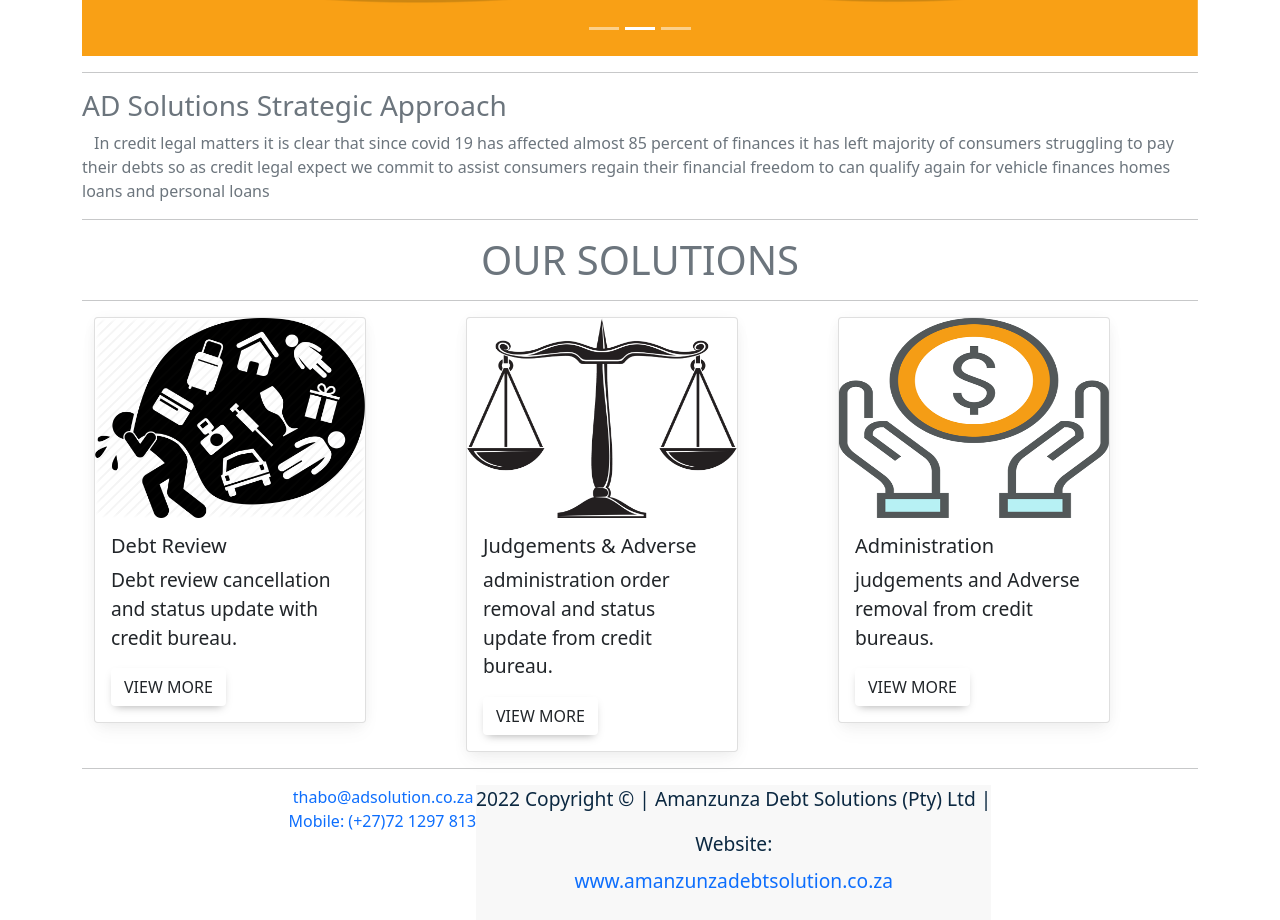
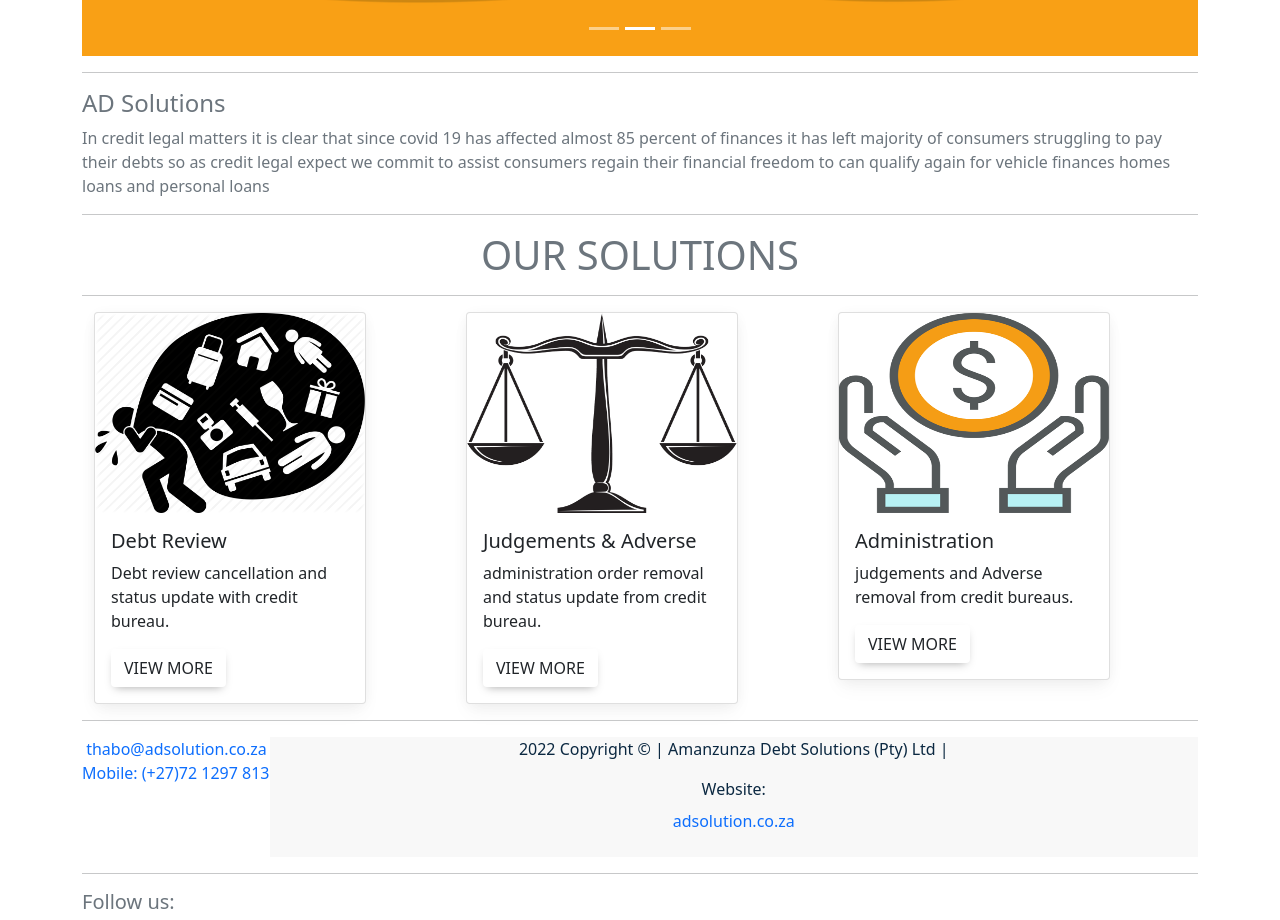
Before and after one commit to Owzaa/amanzunzaapp, a React (Create React App) app: page / in a window 1280 px wide. Shown: the part 540-1460 px from the top of the page. Built offline with nearby package versions, Linux system fonts and the light colour scheme.

Commit message:
commit on master

```diff
--- a/package.json
+++ b/package.json
@@ -3,6 +3,10 @@
   "version": "0.1.0",
   "private": true,
   "dependencies": {
+    "@emotion/react": "^11.9.0",
+    "@emotion/styled": "^11.8.1",
+    "@mui/icons-material": "^5.6.0",
+    "@mui/material": "^5.6.0",
     "@testing-library/jest-dom": "^5.16.3",
     "@testing-library/react": "^12.1.4",
     "@testing-library/user-event": "^13.5.0",
@@ -11,7 +15,6 @@
     "react": "^18.0.0",
     "react-bootstrap": "^2.2.2",
     "react-dom": "^18.0.0",
-    "react-router-dom": "^6.3.0",
     "react-scripts": "5.0.0",
     "web-vitals": "^2.1.4"
   },
--- a/public/index.html
+++ b/public/index.html
@@ -22,7 +22,7 @@
 
 
       </head>
-  <body class="mb-4">
+  <body >
     <noscript>You need to enable JavaScript to run this app.</noscript>
     <div id="root"></div>
     <!--
--- a/src/Components/Home/Home.js
+++ b/src/Components/Home/Home.js
@@ -47,8 +47,8 @@ fluid
 </Carousel>
 <hr></hr>
 <div className="aboutusContainer">
-<h3 className="text-muted">AD Solutions Strategic Approach</h3>
-<span className="container text-muted">In credit legal matters it is clear that since covid 19 has affected almost
+<h4 className="text-muted">AD Solutions </h4>
+<span className="Container text-muted">In credit legal matters it is clear that since covid 19 has affected almost
 85 percent of finances it has left majority of consumers struggling to pay
 their debts so as credit legal expect we commit to assist consumers regain
 their financial freedom to can qualify again for vehicle finances homes loans
@@ -64,7 +64,7 @@ and personal loans
 
       <Container
        className="GridContent">
-        <Row xs={3}>
+        <Row md={3}>
           <Col>
             <Card
               style={{
@@ -86,20 +86,20 @@ and personal loans
                 width: "17rem"
               }}
             >
-              <Card.Img className="responsive-image"  width="75px" height="200px"  variant="top" src="../img/judge.png" />
+              <Card.Img className="responsive-image"  width="45px" height="200px"  variant="top" src="../img/judge.png" />
               <Card.Body>
                 <Card.Title> Judgements & Adverse </Card.Title> <Card.Text>administration order removal and status update from credit bureau.                                  </Card.Text>{" "}
-                <Button variant="outlined" color="primary"> View More </Button>{" "}
+                <Button variant="outlined" color="secondary"> View More </Button>{" "}
               </Card.Body>{" "}
             </Card></Col> <Col> <Card
               style={{
                 width: "17rem"
               }}
             >
-              <Card.Img className="responsive-image"  width="75px" height="200px" variant="top" src="../img/admin.png" />
+              <Card.Img className="responsive-image"  width="45px" height="200px" variant="top" src="../img/admin.png" />
               <Card.Body>
                 <Card.Title> Administration</Card.Title> <Card.Text>judgements and Adverse removal from credit bureaus.                                                   </Card.Text>{" "}
-                <Button variant="outlined"> View More </Button>{" "}
+                <Button variant="contained"> View More </Button>{" "}
               </Card.Body>{" "}
             </Card></Col>{" "}
         </Row>{" "}
--- a/src/Footer/Footer_Bottom.js
+++ b/src/Footer/Footer_Bottom.js
@@ -7,8 +7,9 @@ import "./footer.css";
 const Footer = () => (
   <>
     <div className="footer">
-    <aside className="address">
+      <aside className="adress">
         <address>
+
           <span>  <a href="mailto:thabo@adsolution.co.za">
             <MDBIcon fab size="2x" icon="mailBox" />  thabo@adsolution.co.za
           </a>
@@ -21,18 +22,18 @@ const Footer = () => (
       <div className="footer__element">
         <p className="text-center" >2022 Copyright ©  | Amanzunza Debt Solutions (Pty) Ltd |
         </p>
-          <span className="text-center" id="weblink"><p>Website:<NavLink href="https://www.amanzunzadebtsolutions.co.za">www.amanzunzadebtsolution.co.za</NavLink></p></span>
+        <span className="text-center" id="weblink"><p>Website:<NavLink href="https://www.adsolution.co.za"> adsolution.co.za</NavLink></p></span>
 
       </div>  </div>
     <hr></hr>
 
- <h5 className="text-muted">Follow us::</h5>
+    <h5 className="text-muted">Follow us:</h5>
     <span className="SocialIcons">
-        <a href="https://www.facebook.com/"><MDBIcon fab size="2x" icon="facebook" /></a>
-        <a href="https://www.messenger.com/"> <MDBIcon fab size="2x"  icon="facebook-messenger" /> </a>
-        <a href="https://www.instagram.com/"><MDBIcon fab size="2x"  icon="instagram" /> </a>
-  <a href="https://www.linkedin.com/"><MDBIcon fab size="2x"  icon="linkedin" /> </a>
-  <a href="https://www.linkedin.com/"><MDBIcon fab size="2x"  icon="google-plus" /></a>
+      <a href="https://www.facebook.com/adsolution/"><MDBIcon fab size="2x" icon="facebook" /></a>
+      <a href="https://www.messenger.com/adsolution/"> <MDBIcon fab size="2x" icon="facebook-messenger" /> </a>
+      <a href="https://www.instagram.com/"><MDBIcon fab size="2x" icon="instagram" /> </a>
+      <a href="https://www.linkedin.com/"><MDBIcon fab size="2x" icon="linkedin" /> </a>
+      <a href="https://www.linkedin.com/"><MDBIcon fab size="2x" icon="google-plus" /></a>
     </span>
 
   </>
--- a/src/Footer/footer.css
+++ b/src/Footer/footer.css
@@ -1,16 +1,26 @@
 .footer{
     display: flex;
-    background-color: rgba(255, 255, 255, 0.688);
+    background-color: rgba(255, 255, 255, 0.894);
     color:rgb(251, 251, 251);
-    justify-content: center;
+
+justify-items: auto;
 }
 .footer__element{
+    flex: 1;
     background-color: rgb(248, 248, 248);
     color: rgb(11, 40, 65);
+    justify-content: center;
+    justify-items: center;
 }
 p {
-    font-size: larger;
+    font-size: 12pt;
 }
 a{
     text-decoration: none;
 }
+.adress{
+    display: flex;
+    justify-content:flex-start;
+    float: left
+    ;
+}
```
Also changed, not shown: 1 other file (tests, documents, lock files or other folders). Lines whose indentation alone changed are shown as unchanged.
